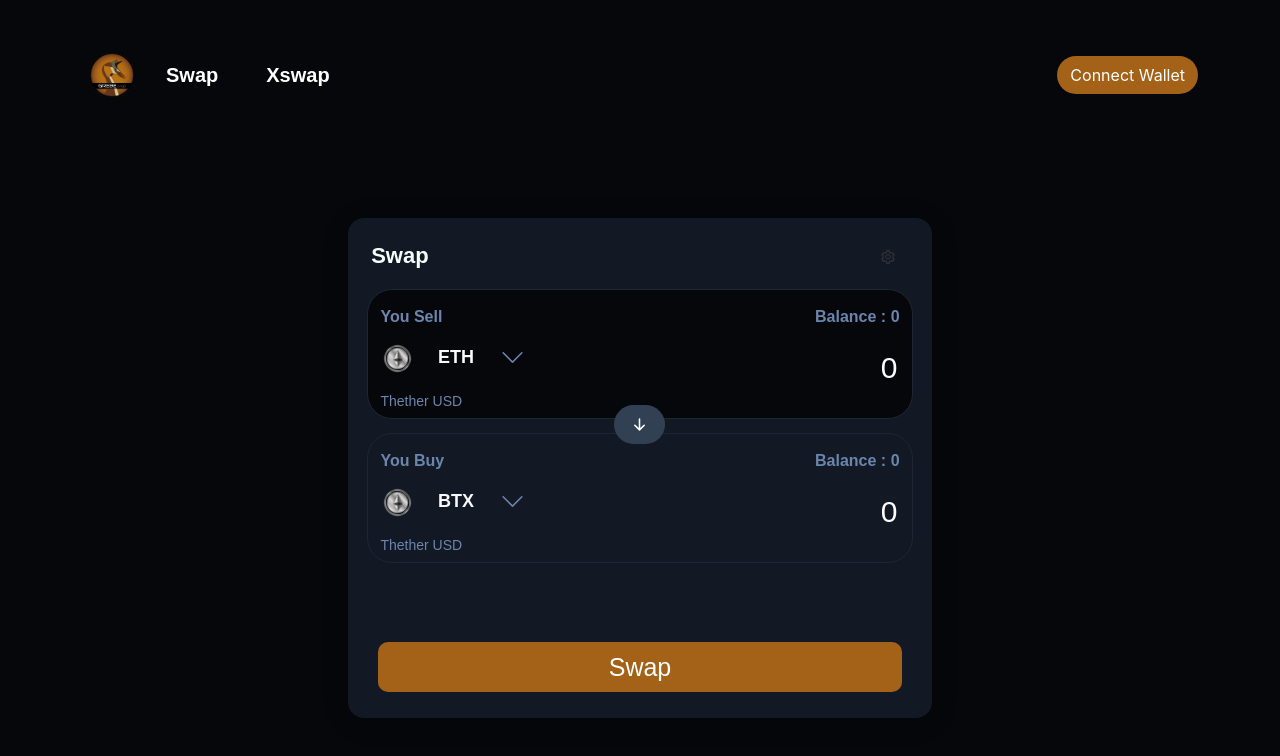
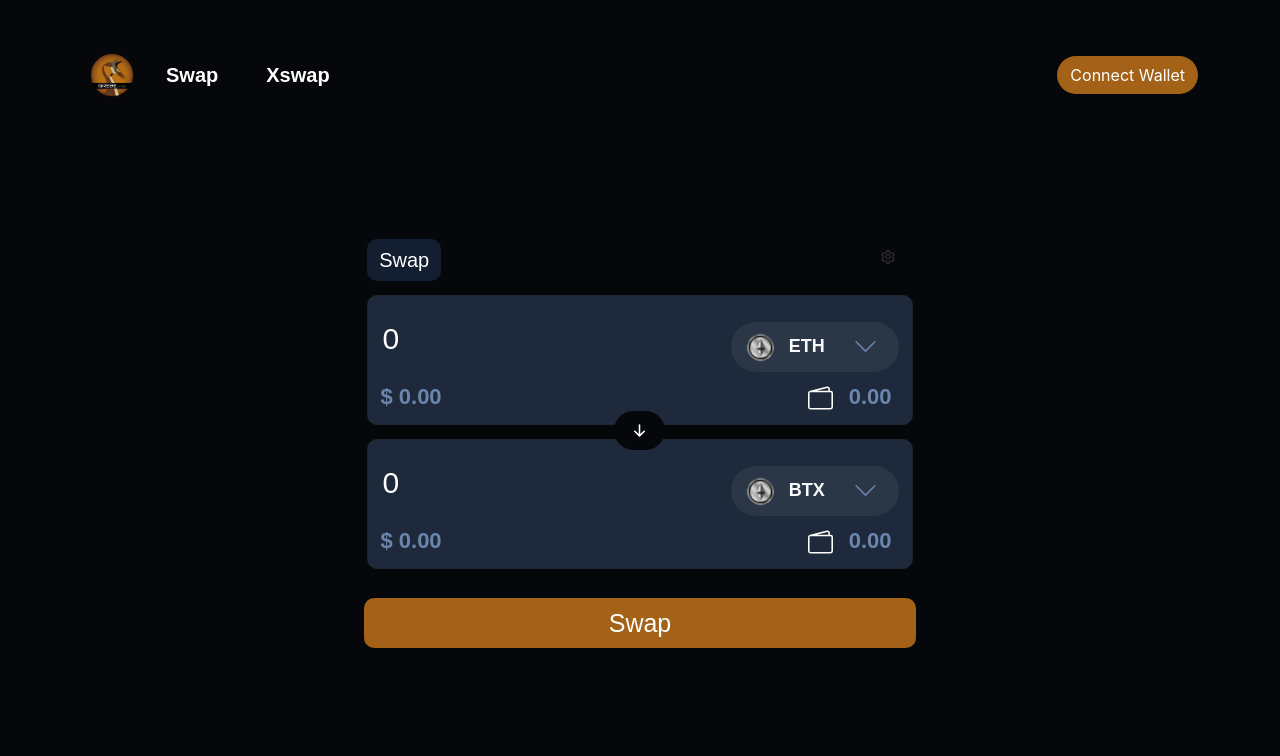
Before and after one commit to Hammad19/solana-web3-test, a React (Create React App) app: page /xswap in a window 1280 px wide. Shown: the top 756 px of the page. Built offline with nearby package versions, Linux system fonts and the light colour scheme.

Commit message:
Update App.js

```diff
--- a/src/App.js
+++ b/src/App.js
@@ -9,6 +9,7 @@ import Songs from "./components/Songs/Songs";
 import Pool from "./components/Pool/Pool";
 import { Paths } from "./components/Constants/Menu";
 import React, { useEffect, useState } from "react";
+import Xswap from "./components/Xswap/Xswap";
 
 function App() {
   const [walletAddress, setWalletAddress] = useState(null);
@@ -51,7 +52,7 @@ function App() {
             /> */}
             <Route
               path="/xswap"
-              element={<Swap walletAddress={walletAddress} />}
+              element={<Xswap walletAddress={walletAddress} />}
             />
           </Routes>
         </div>
```
